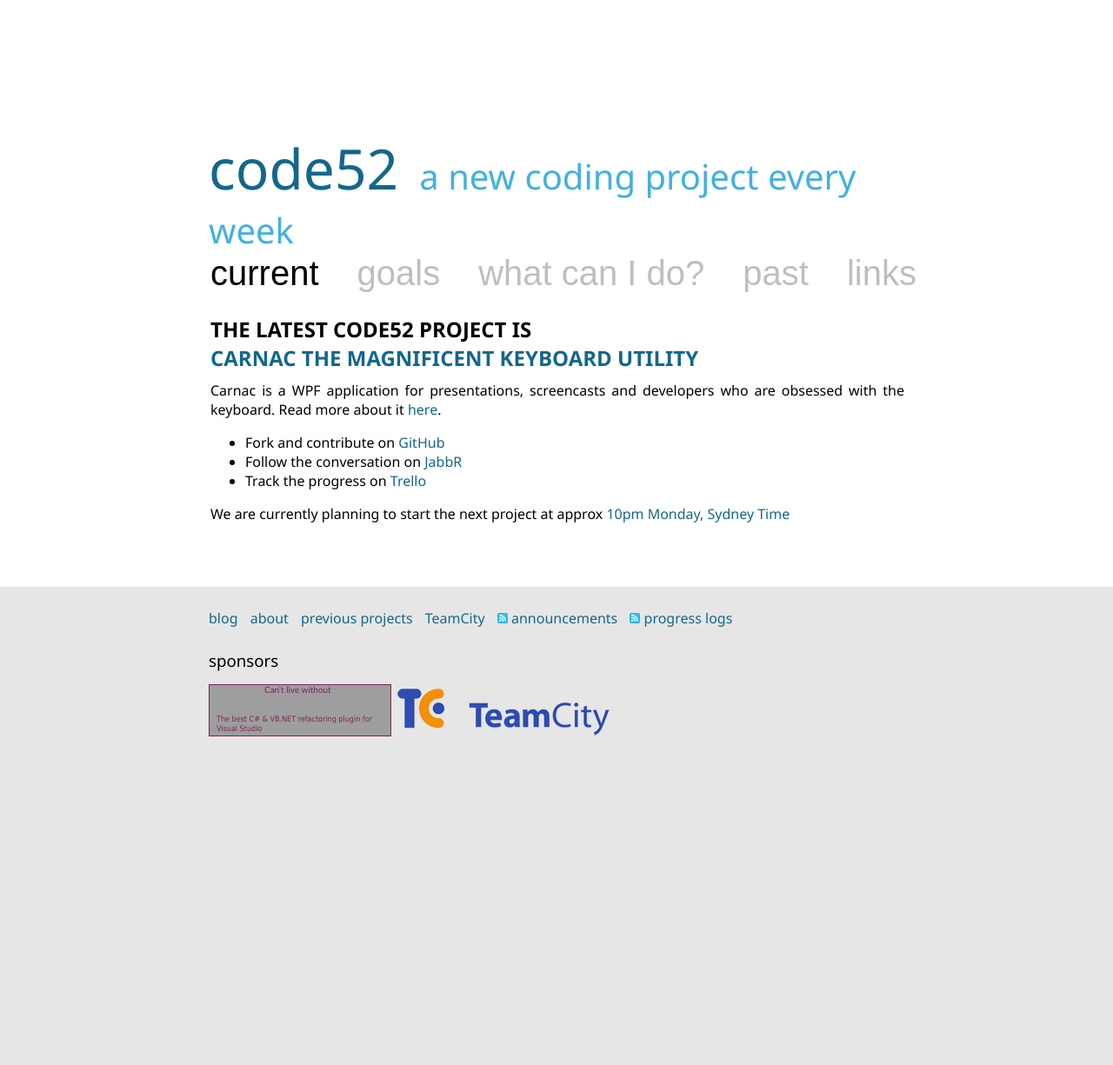
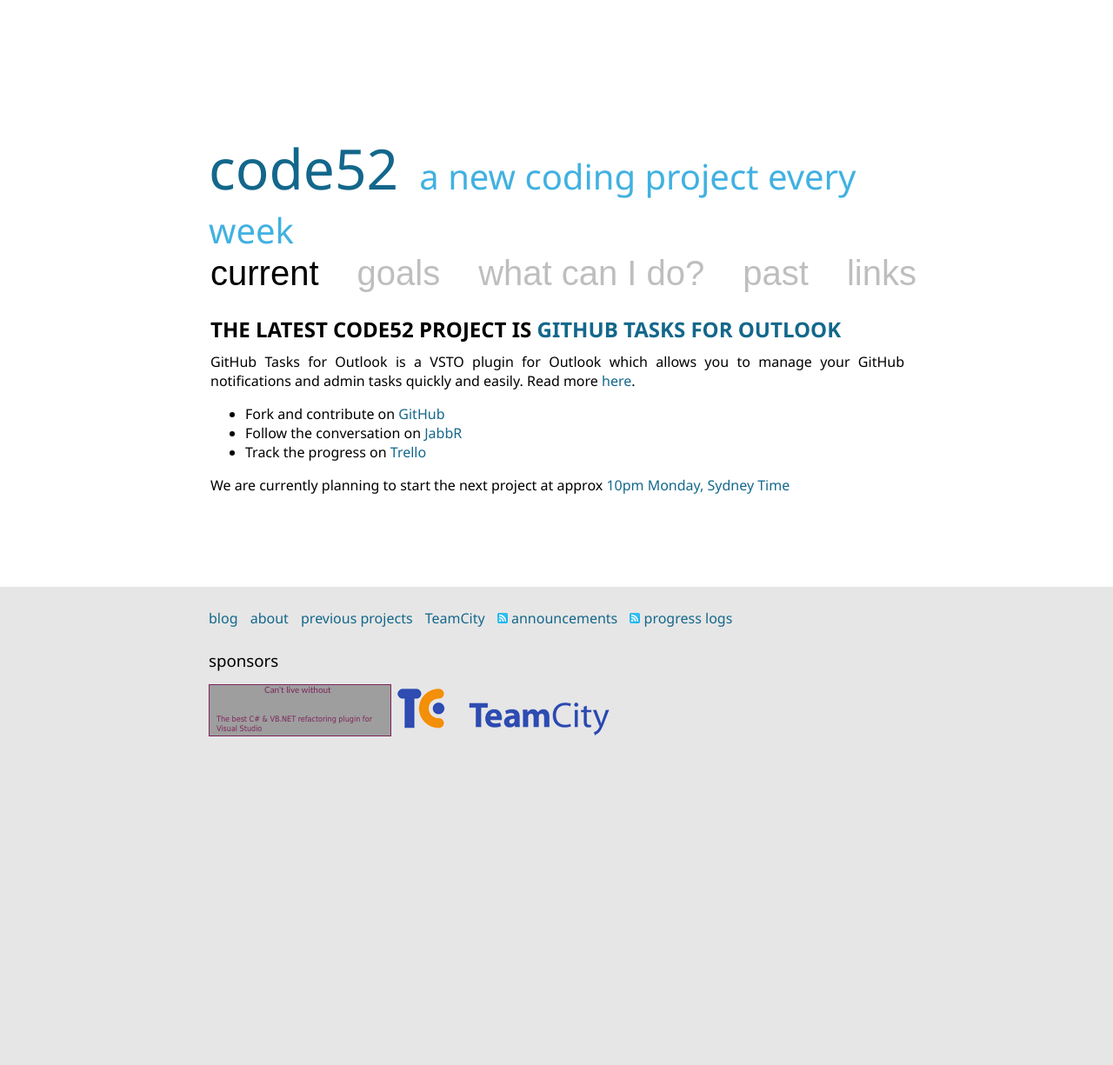
Before and after one commit to Code52/code52.github.com, a Jekyll site: the page built from index.html, in a window 1280 px wide. Shown: the whole page at 87% size. Built offline with Jekyll 4.4.1, drawn with Linux system fonts in a browser that asks for light colours; nearby versions of some CDN libraries; Markdown is read by kramdown in place of the engine named in the settings; grey boxes are pictures that could not be loaded.

Commit message:
site tasks

```diff
--- a/_includes/latest_project.html
+++ b/_includes/latest_project.html
@@ -1,17 +1,17 @@
 <div class="pivot-item">
 	<h3>current</h3>
-	<h4>The latest Code52 project is <br /><a href="/carnac.html">Carnac the Magnificent Keyboard Utility</a></h4>
+	<h4>The latest Code52 project is <a href="/carnac.html">GitHub Tasks for Outlook</a></h4>
 
-	<div class="description">Carnac is a WPF application for presentations, screencasts and developers who are obsessed with the keyboard. Read more about it <a href="/carnac.html">here</a>.</div>
+	<div class="description">GitHub Tasks for Outlook is a VSTO plugin for Outlook which allows you to manage your GitHub notifications and admin tasks quickly and easily. Read more <a href="/github-for-outlook.html">here</a>.</div>
 
 	<div class="details">
 
 		<ul>
-			<li>Fork and contribute on <a href="https://github.com/Code52/carnac">GitHub</a></li>
+			<li>Fork and contribute on <a href="https://github.com/Code52/github-for-outlook">GitHub</a></li>
 			<li>Follow the conversation on <a href="https://jabbr.net/">JabbR</a></li>
-			<li>Track the progress on <a href="https://trello.com/board/carnac/4f38fe6ec2fe26391c4e7d34">Trello</a></li>
+			<li>Track the progress on <a href="https://trello.com/board/github-tasks-for-outlook/4f4234cdbfa22c0070ac4caa">Trello</a></li>
 		</ul>
 
 	</div>
-	<div class="description">We are currently planning to start the next project at approx <a href="http://timeanddate.com/worldclock/fixedtime.html?iso=20120220T22&p1=240">10pm Monday, Sydney Time</a></div>
+	<div class="description">We are currently planning to start the next project at approx <a href="http://timeanddate.com/worldclock/fixedtime.html?iso=20120227T22&p1=240">10pm Monday, Sydney Time</a></div>
 </div>
--- a/_includes/past.html
+++ b/_includes/past.html
@@ -12,11 +12,19 @@
 		</div>
 
 		<div id="secondRow" style="margin-top:10px;">
-			<a href="/pretzel/"><div class="Tile two-h lime"><img src="/img/tiles/pretzel.png" /><h2>pretzel</h2></div></a>
-	<!--		<div class="Tile one lime"></div>
-			<div class="Tile one lime"></div>
-			<div class="Tile one lime"></div>-->
+			<a href="/pretzel/">
+				<div class="Tile two-h lime">
+					<img src="/img/tiles/pretzel.png" /><h2>pretzel</h2>
+				</div>
+			</a>
+			<a href="/carnac/">
+				<div class="Tile two-h lime">
+					<img src="/img/tiles/carnac.png" /><h2>carnac</h2>
+				</div>
+			</a>
 		</div>
+
+
 
 	</div>
 	<div style="clear:both">&nbsp;</div>
```
Also changed, not shown: img/tiles/carnac.png (added).
